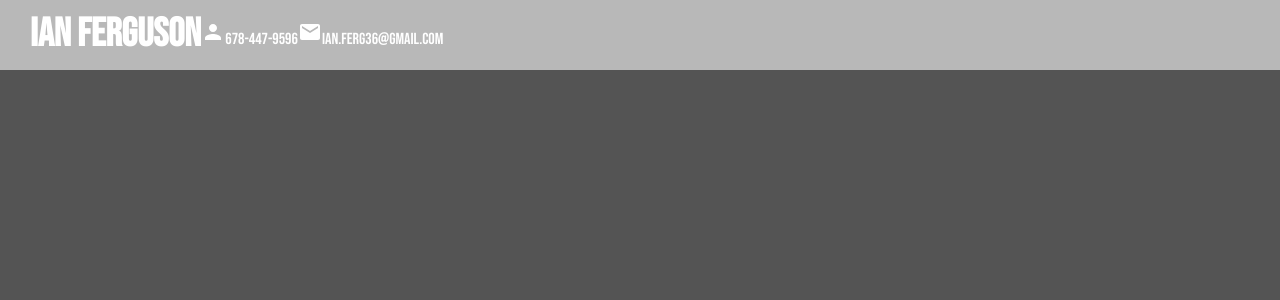
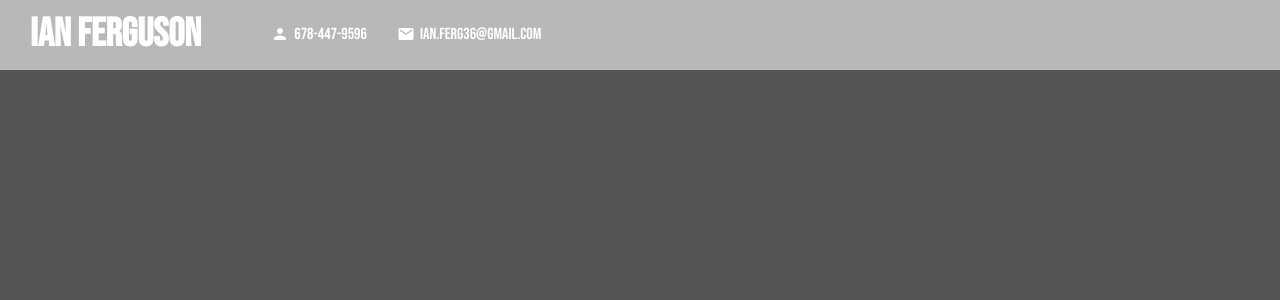
Before and after one commit to IanFerguson-36/myprofile, a React (Create React App) app: page / in a window 1280 px wide. Shown: the top 300 px of the page. Built offline with nearby package versions, Linux system fonts and the light colour scheme.

Commit message:
attached contact info to navbar

```diff
--- a/src/components/Navbar/Navbar.scss
+++ b/src/components/Navbar/Navbar.scss
@@ -23,6 +23,22 @@
         font-weight: 700;
         text-decoration: none;
         color: inherit;
+        margin-right: 40px;
+      }
+
+      .itemcontainer {
+        display: flex;
+        align-items: center;
+        margin-left: 30px;
+
+        .icon {
+          font-size: 18px;
+          margin-right: 5px;
+        }
+        span {
+          font: size 15px;
+          font-weight: 400;
+        }
       }
     }
   }
```
